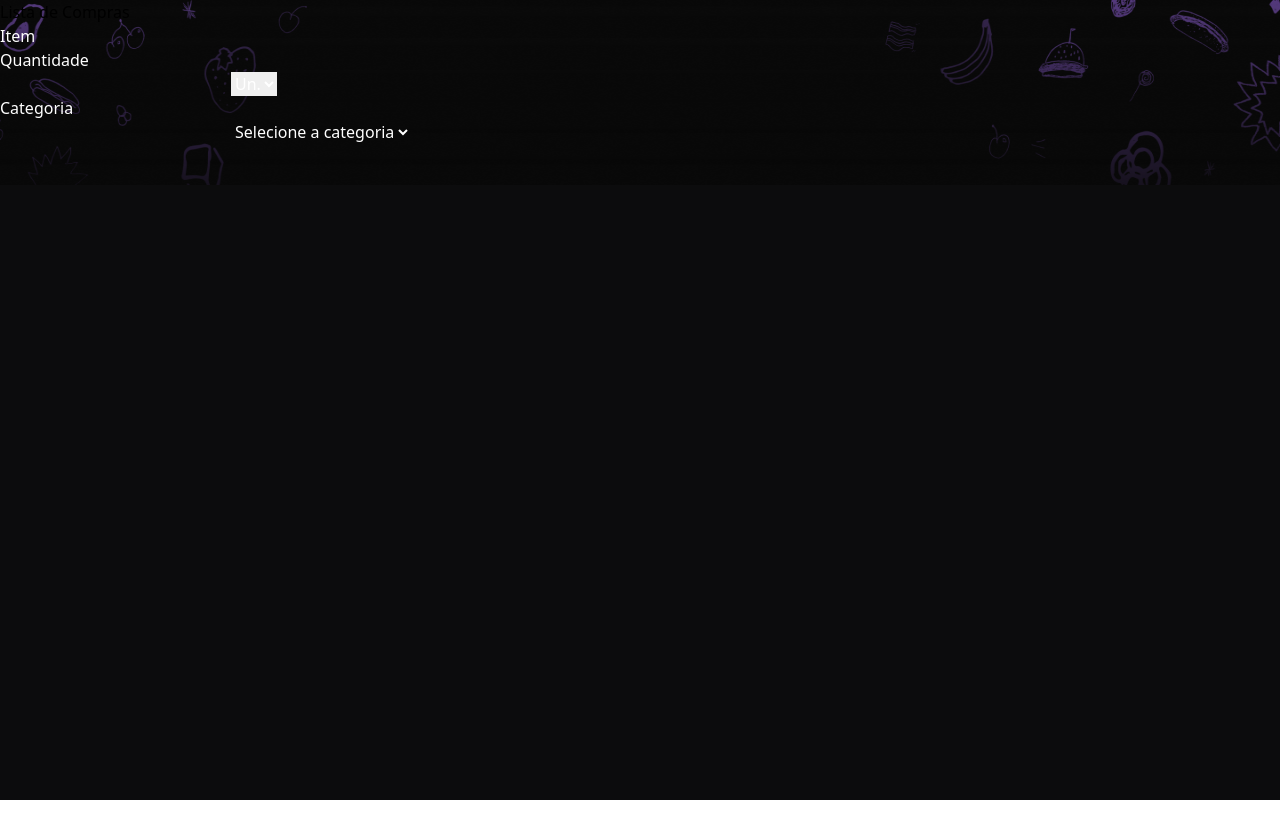
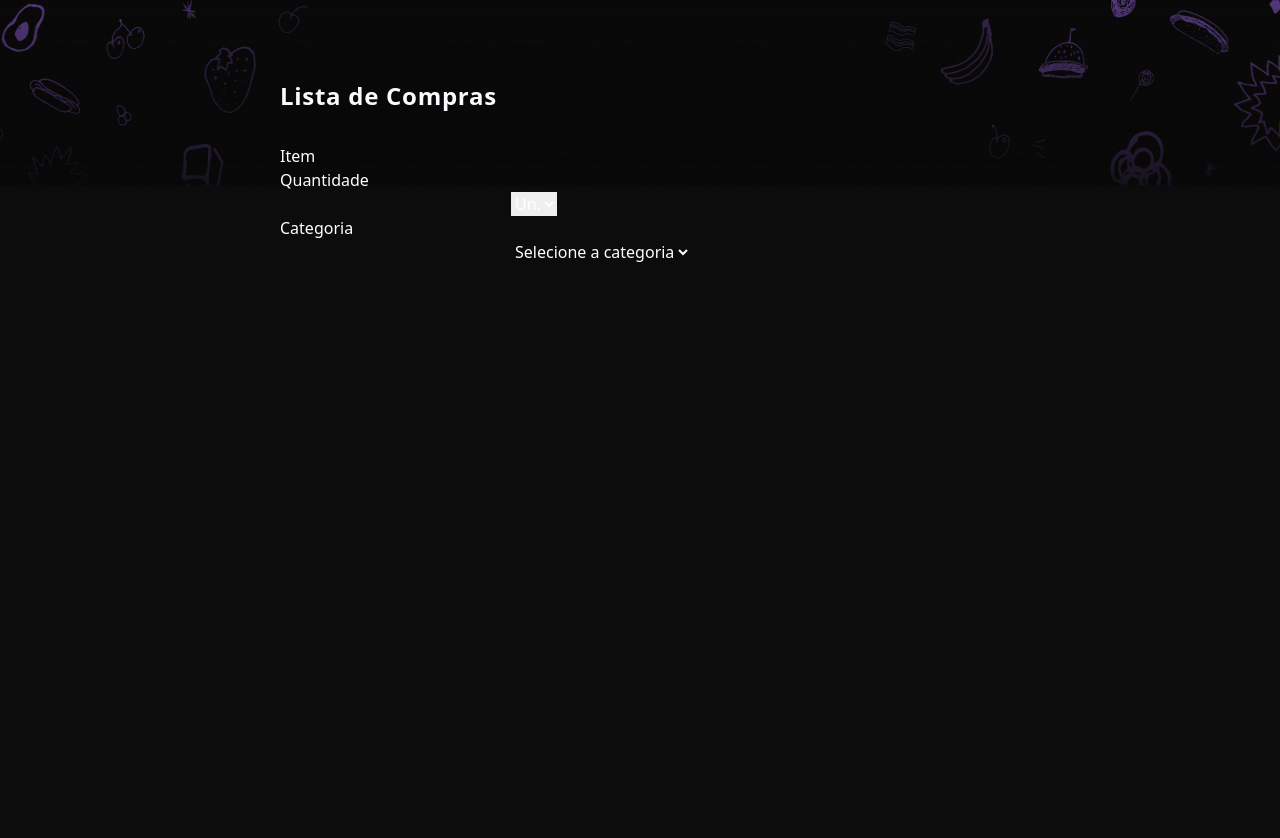
Before and after one commit to maik-emanoel/shopping-list, a React (Vite) app: page / in a window 1280 px wide. Shown: the top 838 px of the page. Before the commit the page ends 800 px from the top, so only its background shows below. Built offline with nearby package versions, Linux system fonts and the light colour scheme.

Commit message:
turn Form into component

```diff
--- a/src/App.tsx
+++ b/src/App.tsx
@@ -6,9 +6,9 @@ export function App() {
     <>
       <img src={imgCover} alt="" className='w-full h-[185px] absolute top-0 md:object-cover md:object-left-top' />
 
-      <main className='z-10 relative'>
+      <main className='z-10 relative mx-auto max-w-[720px] my-20'>
         <header>
-          <h1>Lista de Compras</h1>
+          <h1 className='text-gray-100 text-2xl font-bold tracking-[0.72px] mb-8'>Lista de Compras</h1>
           <Form />
         </header>
       </main>
```
